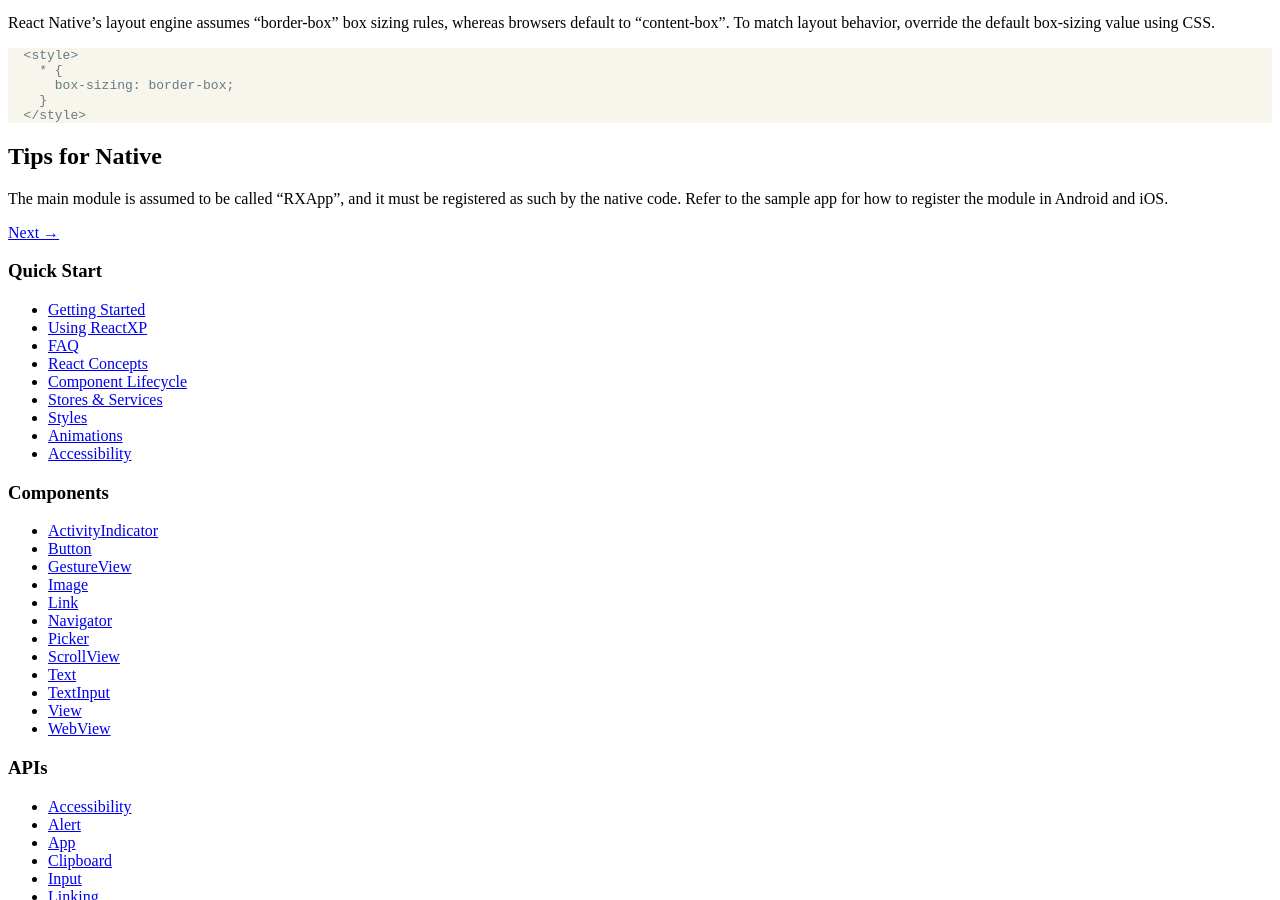
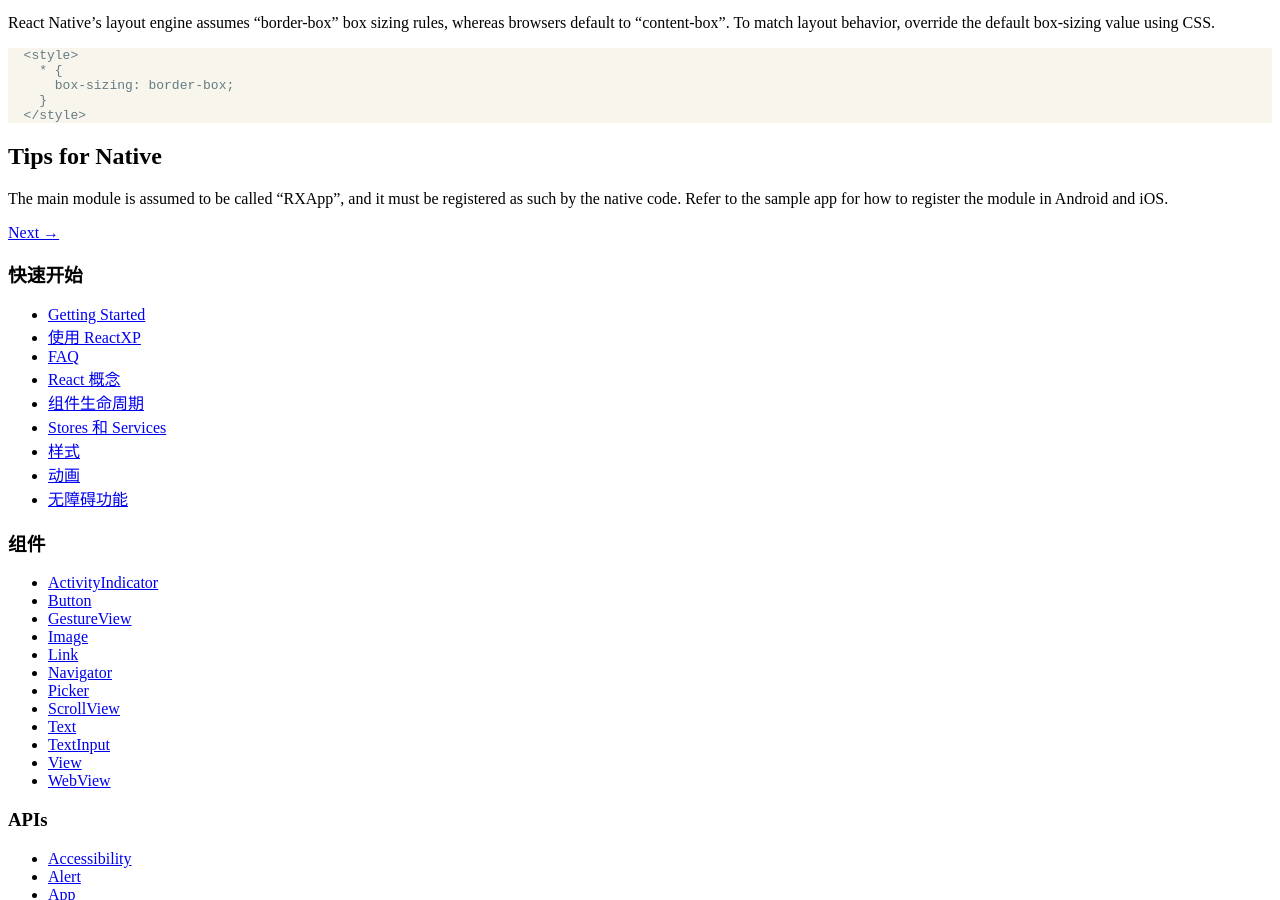
Before and after one commit to justjavac/reactxp, a Jekyll site: the page built from docs/docs/using-reactxp.md, in a window 1280 px wide and 900 px high, scrolled down 324 px. Built offline with Jekyll 4.4.1, drawn with Linux system fonts in a browser that asks for light colours; comment, search, counter and statistics services are not loaded.

Commit message:
翻译文档目录

```diff
--- a/docs/_data/nav_docs.yml
+++ b/docs/_data/nav_docs.yml
@@ -1,24 +1,24 @@
-- title: Quick Start
+- title: 快速开始
   items:
     - id: getting-started
       title: Getting Started
     - id: using-reactxp
-      title: Using ReactXP
+      title: 使用 ReactXP
     - id: faq
       title: FAQ
     - id: react_concepts
-      title: React Concepts
+      title: React 概念
     - id: react_lifecycle
-      title: Component Lifecycle
+      title: 组件生命周期
     - id: react_stores
-      title: Stores & Services
+      title: Stores 和 Services
     - id: styles
-      title: Styles
+      title: 样式
     - id: animations
-      title: Animations
+      title: 动画
     - id: accessibility
-      title: Accessibility
-- title: Components
+      title: 无障碍功能
+- title: 组件
   items:
     - id: components/activityindicator
       title: ActivityIndicator
```
